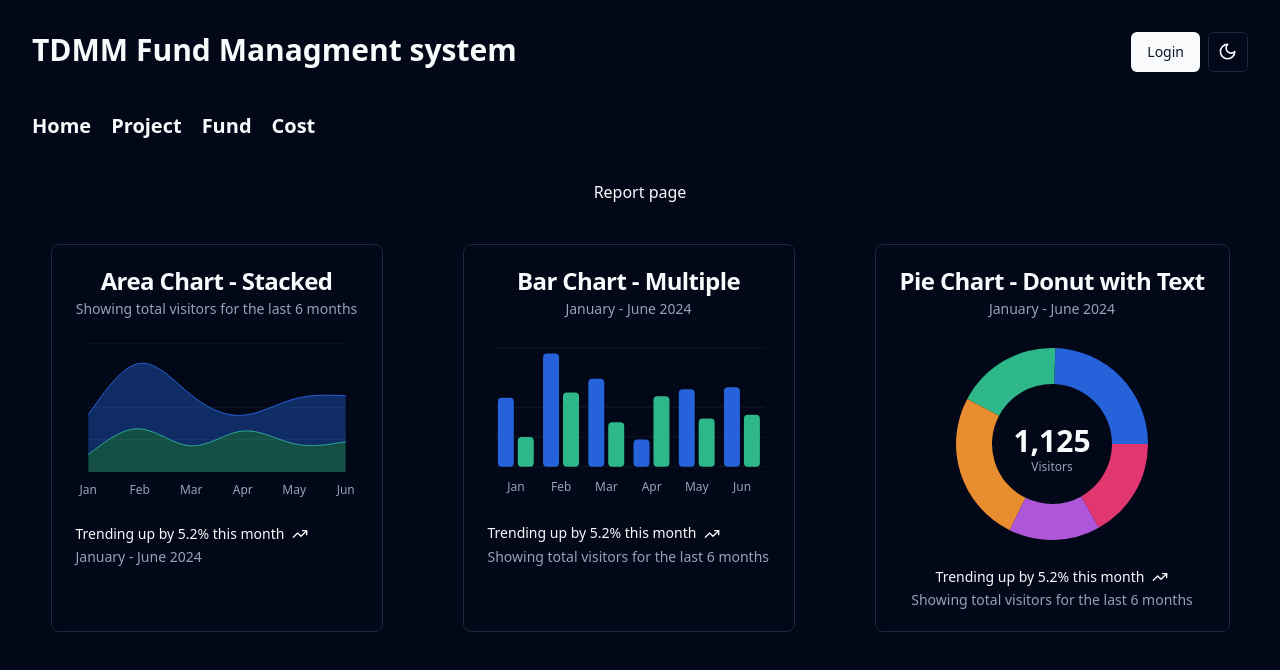
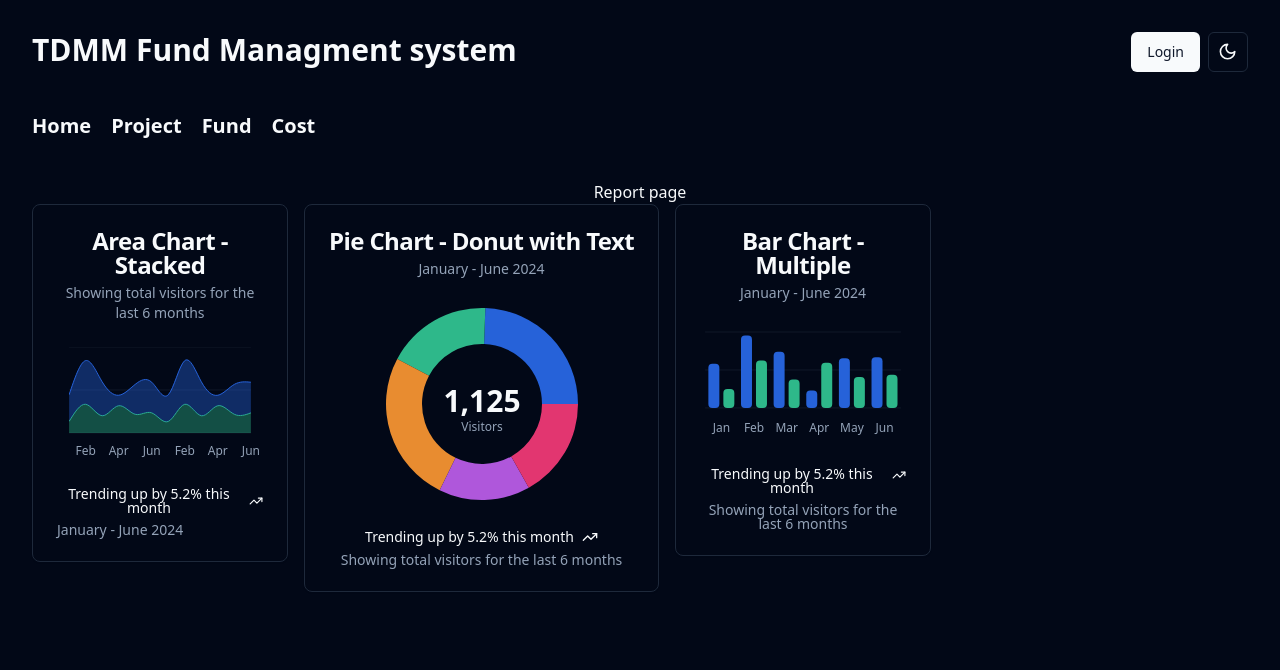
Before and after one commit to AnaniyaLegesse/tdmm_app, a React (Vite) app in the folder frontEnd/: page / in a window 1280 px wide. Shown: the top 670 px of the page. Built offline with nearby package versions, Linux system fonts and the light colour scheme.

Commit message:
Setting up charts

```diff
--- a/frontEnd/src/components/areachart.tsx
+++ b/frontEnd/src/components/areachart.tsx
@@ -17,6 +17,12 @@ import {
   ChartTooltipContent,
 } from "@/components/ui/chart"
 const chartData = [
+  { month: "January", desktop: 186, mobile: 80 },
+  { month: "February", desktop: 305, mobile: 200 },
+  { month: "March", desktop: 237, mobile: 120 },
+  { month: "April", desktop: 73, mobile: 190 },
+  { month: "May", desktop: 209, mobile: 130 },
+  { month: "June", desktop: 214, mobile: 140 },
   { month: "January", desktop: 186, mobile: 80 },
   { month: "February", desktop: 305, mobile: 200 },
   { month: "March", desktop: 237, mobile: 120 },
--- a/frontEnd/src/page/home/HomePage.tsx
+++ b/frontEnd/src/page/home/HomePage.tsx
@@ -9,11 +9,20 @@ const HomePage = () => {
     return (
         <div className="mt-10">
             Report page
-        <div className="mt-10 flex flex-cols justify-center gap-20">
-            <Areachart />
-            <Barchart/>
-            <Piechart/>
+        <div className="flex gap-4 ">
+            <div className="flex-initial w-64">
+                <Areachart />
+            </div>
+
+             <Piechart/>
+
+            <div className="flex-initial w-64">
+                <Barchart/>
+            </div>
+
+
         </div>
+
         </div>
      );
 }
```
